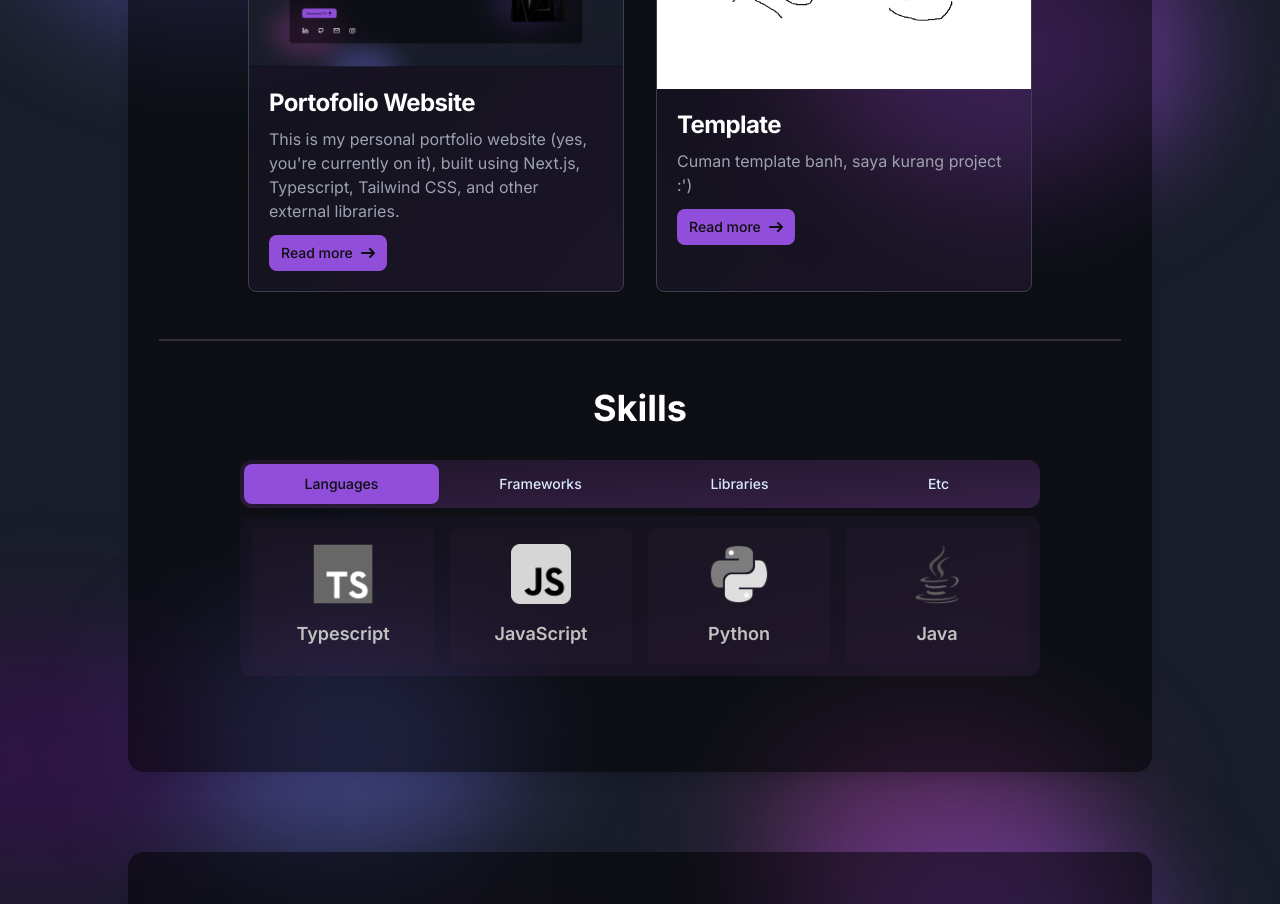
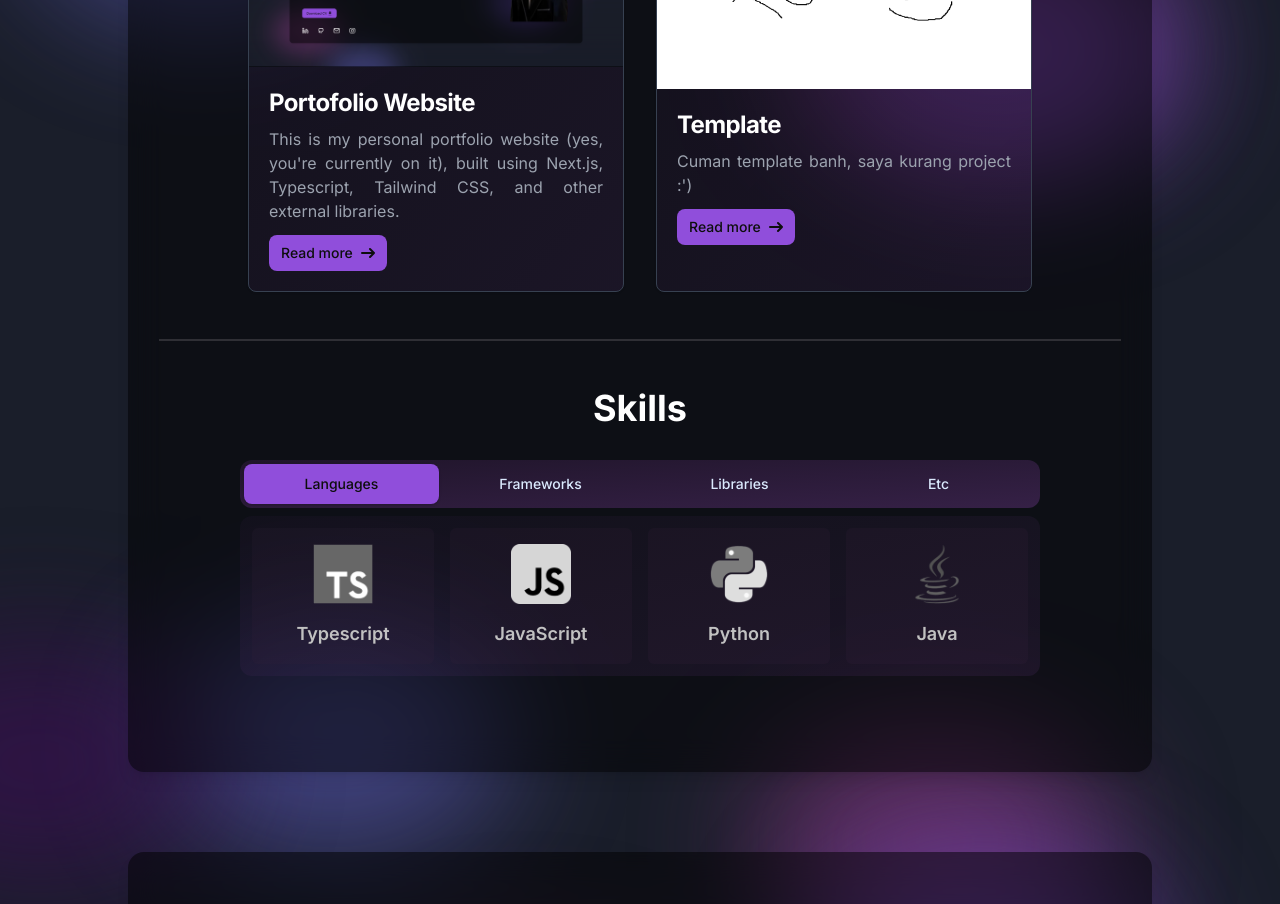
Before and after one commit to TrayMachi/Portofolio-Web, a Next.js app: page / in a window 1280 px wide. Shown: the part 2900-3804 px from the top of the page. Built offline with nearby package versions, Linux system fonts and the light colour scheme.

Commit message:
text formatting

```diff
--- a/src/app/component/Projects.tsx
+++ b/src/app/component/Projects.tsx
@@ -78,7 +78,7 @@
                       {post.altImg}
                     </h5>
                   </a>
-                  <p className="mb-3 font-normal text-gray-400">{post.desc}</p>
+                  <p className="mb-3 font-normal text-gray-400 text-justify">{post.desc}</p>
                   <motion.a
                     whileTap={{ scale: 0.85 }}
                     href={post.ref}
```
